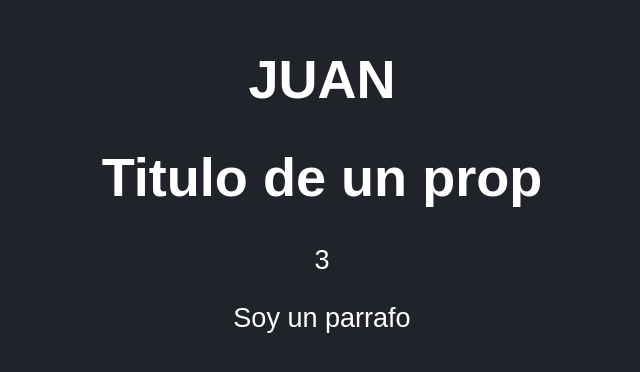
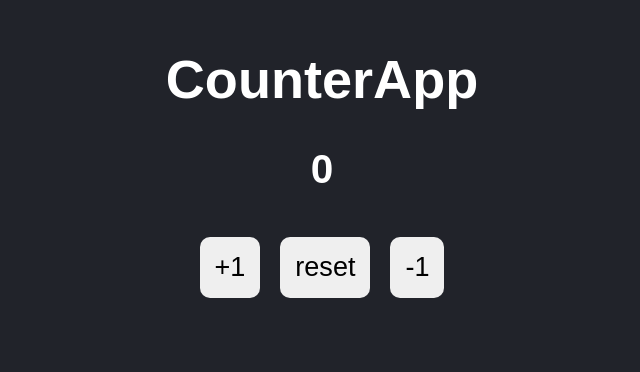
Before and after one commit to JuanDr08/React, a React (Vite) app: page / in a window 1280 px wide. Shown: the part 136-508 px from the top of the page, without its empty margins (318-958 px from the left). Built offline with nearby package versions, Linux system fonts and the light colour scheme.

Commit message:
feat: :sparkles: hooks, and useState

```diff
--- a/index.html
+++ b/index.html
@@ -5,7 +5,7 @@
     <link rel="icon" type="image/svg+xml" href="/vite.svg" />
     <meta name="viewport" content="width=device-width, initial-scale=1.0" />
     <title>Vite + React</title>
-    <script type="module" src="src/main.jsx"></script>
+    <script type="module" src="src/Main.jsx"></script>
   </head>
   <body>
     <div id="root"></div>
--- a/package.json
+++ b/package.json
@@ -10,6 +10,7 @@
     "preview": "vite preview"
   },
   "dependencies": {
+    "prop-types": "^15.8.1",
     "react": "^18.3.1",
     "react-dom": "^18.3.1"
   },
--- /dev/null
+++ b/src/Main.jsx
@@ -0,0 +1,10 @@
+import React from 'react';
+import ReactoDOM from 'react-dom/client'
+import { CounterApp } from './components/CounterAppExercise';
+import './css/style.css'
+
+ReactoDOM.createRoot( document.getElementById('root') ).render(
+    <React.StrictMode>
+        <CounterApp value={0} />
+    </React.StrictMode>
+)
--- /dev/null
+++ b/src/components/CounterApp.jsx
@@ -0,0 +1,55 @@
+import PropTypes from 'prop-types'
+import { useState } from 'react'; // La palabra especial use indica que es un hook, esto hay que tenerlo en cuenta para nuestros hooks personalizados los cuales deben seguir esa regla
+// Los hooks son funciones especiales
+const handleAdd = (e) => console.log(e) // La funcion la colocamos afuera del componente, ya que la funcion no depende ni usa nada del componente, es decir, no depende por ejemplo del value, o modifica algo de este, por lo que
+// podemos definirla por fuera del componente para que cada que se vuelva a renderizar el componente react no tenga que asignar otro espacio de memoria a la misma funcion
+
+export const CounterApp = ({value}) => { // extrae el prop value trasnferido desde el padre
+
+    const [counter, setCounter] = useState(value) // al useState se le requiere mandar el valor inicial, en este caso toma el que el componente padre le mande
+    // se suelen almacenar en constantes para que accidentalmente no les cambiemos el valor
+    // lo que se guarda en la variable de array es una desestructuracion de el retorno de la funcion useState
+    // la primer variable counter toma el valor del primer valor retornado desde useState, dicho valor representa el valor del estado del valor inicial que se le paso
+
+    const handleCounter = () => { // funcion que declaramos internamente ya que trabaja con datos internos del componente y es necesario
+        setCounter( counter + 1 ) // Cuando mandamos a llamar al setCounter lo que hace es decirle a react ' el estado cambio, por lo que tienes que volver a renderizar el componente, pero el estado se mantiene'
+    }
+
+    return (
+        <>
+            <h1> CounterApp </h1>
+            <h2> { counter } </h2>
+            <button onClick={handleAdd }> {/* Para manejar los eventos, react nos ofrece atributos clave que nos permiten reaccionar a las acciones que ocurren dentro de nuestro componente, por ejemplo en este caso definimos
+                que cuando ocurra un evento de click, deberá reaccionar llamando a una funcion llamada handleAdd que realizará algun proceso que le hayamos puesto
+                - En estos casos, le estamos pasando todos los detalles del evento a la funcion sin necesidad de una estructura como esta (e) => handleAdd(e), ya que en los casos puntuales que solo queremos pasarle los detalles
+                del evento a la funcion, basta con llamar el nombre de la funcion, y react automaticamente lo que hará es que a esa funcion le pasara como parametro los detalles del evento, pero ya si quisieramos darle mas parametros
+                nos toca ahi si con una funcion o definiendolos
+                    - (e) => handleAdd(e) - Lo utilizariamos si hay mas propiedades que requerimos pasarle a la funcion
+                    - handleAdd - Lo utilizamos cuando queremos pasarle directamente los detalles del evento y nada mas
+
+                La pagina con mas informacion sobre los eventos es: https://es.legacy.reactjs.org/docs/events.html
+                El video de fernando herrera que lo explica mejor es: https://www.youtube.com/watch?v=bAMB0PO3E5Q&list=PLCKuOXG0bPi3x4cAt07EElVqk74hWb9ak&index=39
+            */}
+                log event
+            </button>
+            <button onClick={handleCounter}>
+                +1
+            </button>
+        </>
+    );
+
+}
+
+CounterApp.propTypes = { // Definimos la estructura de el prop value
+    value: PropTypes.number.isRequired // tipo number y requerido
+}
+
+/*
+    Como funciona useState internamente
+
+    const useState = ( valor ) => {
+        return [ valor, ()=>{console.log('Hola mundo')} ]; // La funcion retornada no necesariamente es un console log
+    }
+
+    const [ nombre, setNombre ] = useState( 'Goku' ); // Segun lo que retorna use state, en el primer indice se guarda lo mismo que pasamos y en el segundo una funcion
+*/
--- /dev/null
+++ b/src/components/CounterAppExercise.jsx
@@ -0,0 +1,41 @@
+import PropTypes from 'prop-types'
+import { useState } from 'react';
+
+
+
+
+export const CounterApp = ({value}) => {
+
+    const [counter, setCounter] = useState(value)
+
+
+
+
+    const handleAdd = () => {
+        console.log(counter)
+        setCounter( counter + 1 )
+    }
+
+    const handleReset = () => {
+        setCounter( counter - counter )
+    }
+
+    const handleSubtract = () => {
+        setCounter( counter - 1 )
+    }
+
+    return (
+        <>
+            <h1> CounterApp </h1>
+            <h2> { counter } </h2>
+            <button onClick={ handleAdd } >+1</button>
+            <button onClick={ handleReset } >reset</button>
+            <button onClick={ handleSubtract } >-1</button>
+        </>
+    );
+
+}
+
+CounterApp.propTypes = {
+    value: PropTypes.number.isRequired
+}
--- a/src/css/style.css
+++ b/src/css/style.css
@@ -6,3 +6,11 @@ html, body {
     padding: 70px;
     text-align: center;
 }
+
+button {
+    padding: 15px;
+    font-size: 1.3rem;
+    border-radius: 10px;
+    border: none;
+    margin: 10px;
+}
--- a/src/main.jsx
+++ b/src/main.jsx
@@ -3,6 +3,7 @@ import ReactoDOM from 'react-dom/client' // Importaciones requeridas para render
 import {App} from './components/HelloWorld' // En el archivo main por lo general no solemos crear ningun functional component, sino que debemos importar los que creamos
 // en otros archivos y de ahi renderizarlos
 import { FirstApp } from './components/FirstApp';
+import { CounterApp } from './components/CounterApp';
 import './css/style.css'; // importacion de archivos que serán globales
 
 ReactoDOM.createRoot( document.getElementById('root') ).render( // Basicamente seleccionamos el elemento root en donde se cargara toda nuestra aplicacion react y llamamos a la funcion render
@@ -16,5 +17,6 @@ ReactoDOM.createRoot( document.getElementById('root') ).render( // Basicamente s
         <FirstApp title="Titulo de un prop" number={1 + 2} /> {/* Pasamos los props como atributos a la etiqueta hija, y en el number pasamos un valor personalizado diferente
             a un string, pueden ser expresiones js, variables, funciones etc...
         */}
+        <CounterApp value={2} /> {/* Cargamos ese componente y le pasamos un prop personalizado diferente a un string */}
     </React.StrictMode>
 )
```
Also changed, not shown: src/components/FirstApp.jsx (+22 -0 lines), 1 other file (tests, documents, lock files or other folders).
